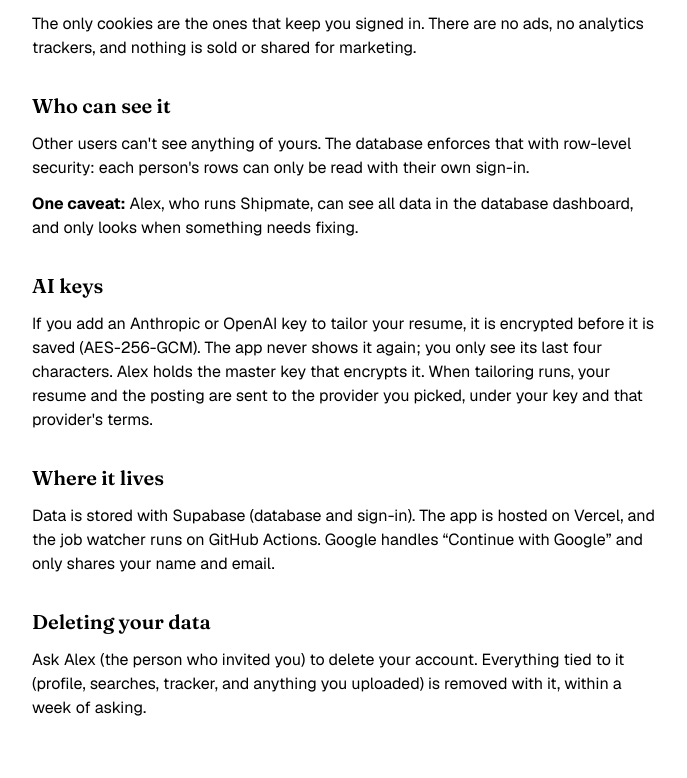
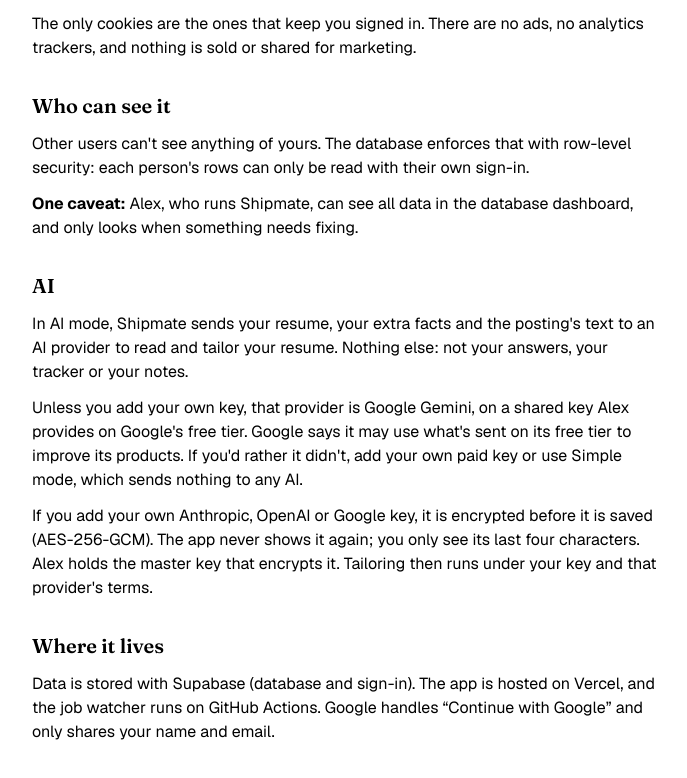
Before and after one commit to achen135/Shipmate, a Next.js app: page /privacy in a window 1280 px wide. Shown: the part 489-1267 px from the top of the page, without its empty margins (292-979 px from the left). Built offline with nearby package versions, Linux system fonts and the light colour scheme.

Commit message:
Say on the privacy page what AI mode sends, to whom, and that Google's free tier may use it

```diff
--- a/app/privacy/page.tsx
+++ b/app/privacy/page.tsx
@@ -75,13 +75,24 @@
           </p>
         </Section>
 
-        <Section title="AI keys">
+        <Section title="AI">
           <p>
-            If you add an Anthropic or OpenAI key to tailor your resume, it is
-            encrypted before it is saved (AES-256-GCM). The app never shows it
-            again; you only see its last four characters. Alex holds the master
-            key that encrypts it. When tailoring runs, your resume and the
-            posting are sent to the provider you picked, under your key and that
+            In AI mode, Shipmate sends your resume, your extra facts and the
+            posting&apos;s text to an AI provider to read and tailor your
+            resume. Nothing else: not your answers, your tracker or your notes.
+          </p>
+          <p>
+            Unless you add your own key, that provider is Google Gemini, on a
+            shared key Alex provides on Google&apos;s free tier. Google says it
+            may use what&apos;s sent on its free tier to improve its products.
+            If you&apos;d rather it didn&apos;t, add your own paid key or use
+            Simple mode, which sends nothing to any AI.
+          </p>
+          <p>
+            If you add your own Anthropic, OpenAI or Google key, it is encrypted
+            before it is saved (AES-256-GCM). The app never shows it again; you
+            only see its last four characters. Alex holds the master key that
+            encrypts it. Tailoring then runs under your key and that
             provider&apos;s terms.
           </p>
         </Section>
```
